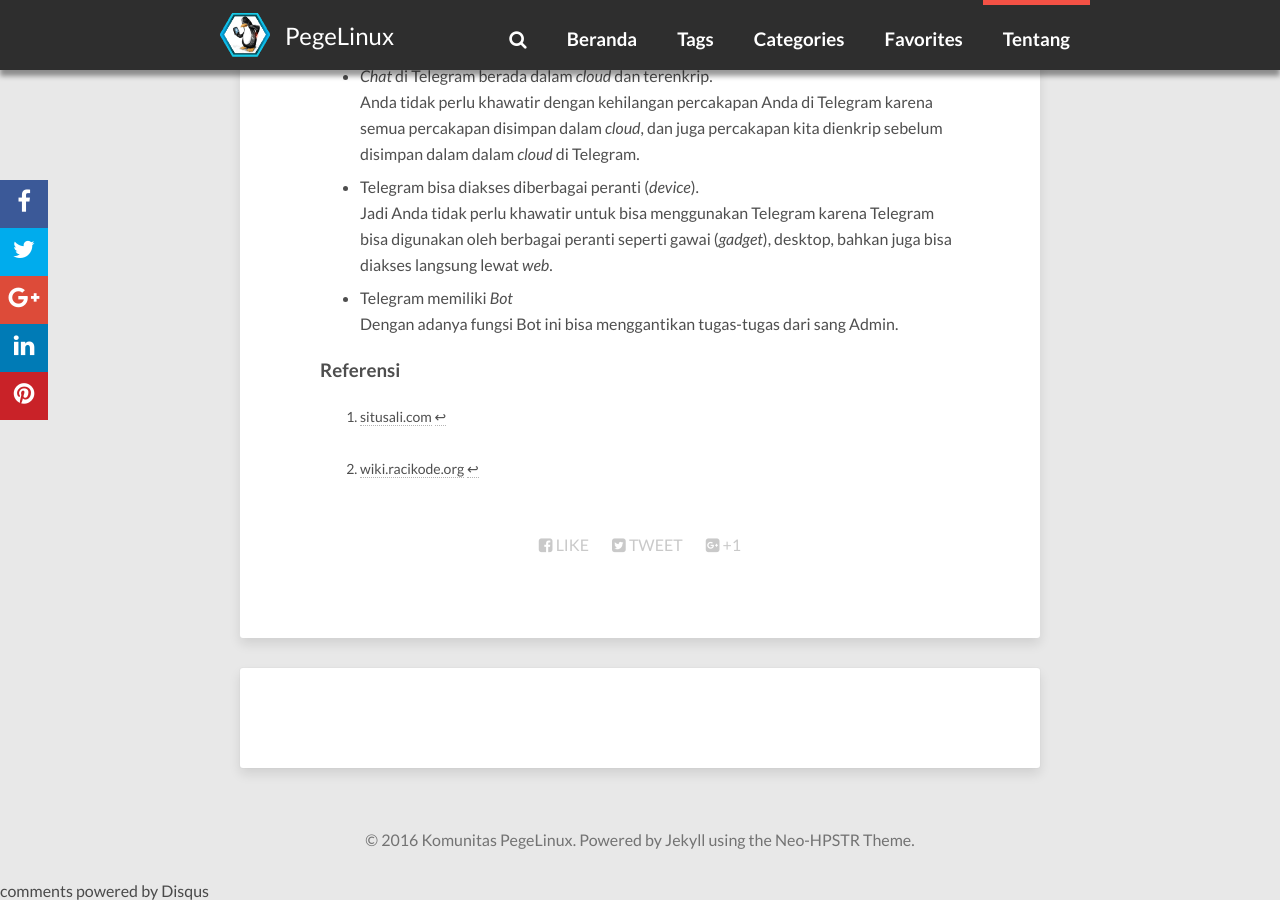
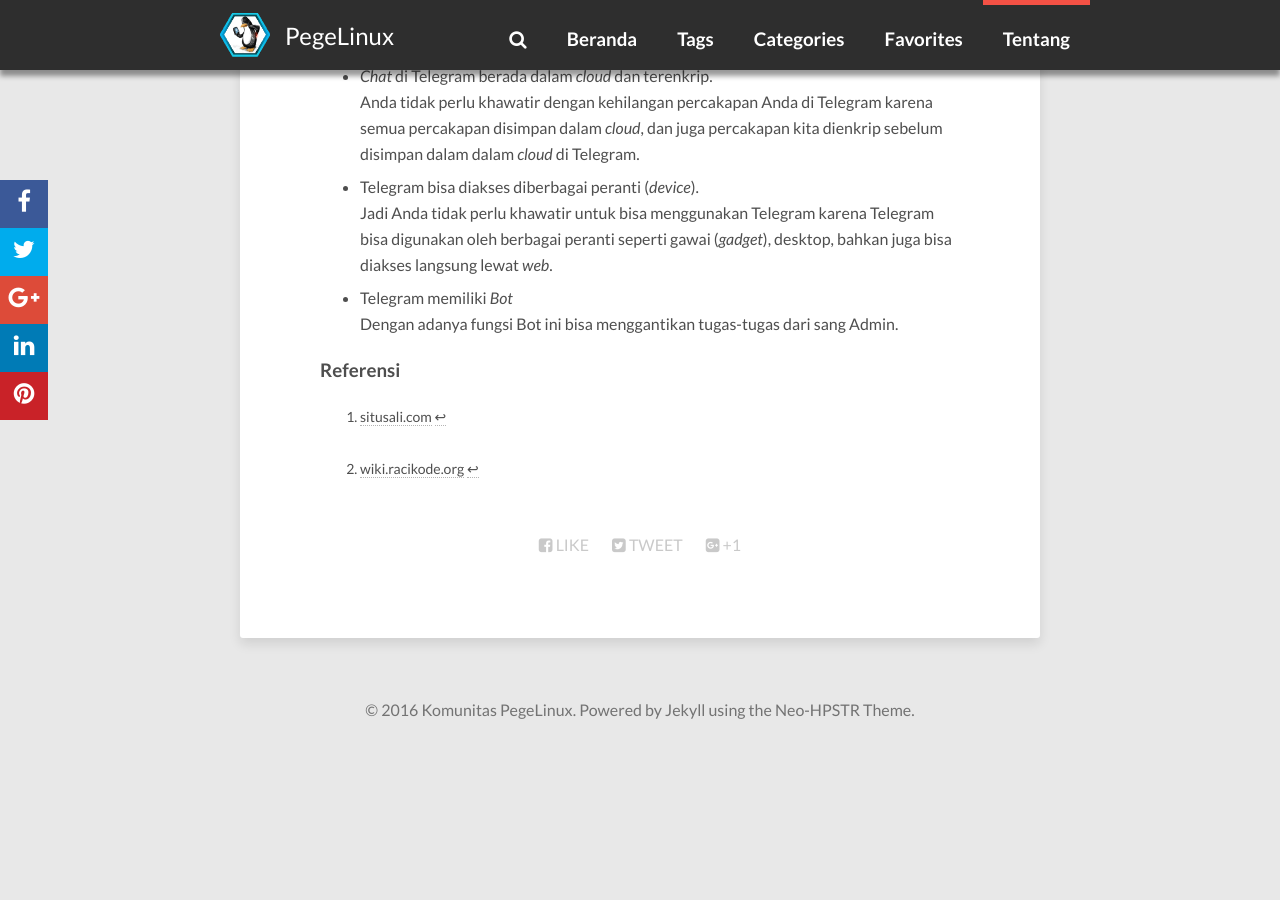
Before and after one commit to pegelinux/pegelinux.github.io, a Jekyll site: the page built from tentang.md, in a window 1280 px wide and 900 px high, scrolled down 895 px. Built offline with Jekyll 4.4.1, drawn with Linux system fonts in a browser that asks for light colours; nearby versions of some CDN libraries; comment, search, counter and statistics services are not loaded; after the commit the page ends 1646 px from its top, so only the background shows below that; part of the change alters nothing that is shown.

```diff
--- a/tentang/index.md
+++ b/tentang.md
@@ -1,7 +1,9 @@
 ---
-layout: page
-title: Tentang
-share: true
+layout   : page
+title    : Tentang
+share    : true
+comments : false
+permalink: /tentang
 ---
 
 ### Latar Belakang
```
